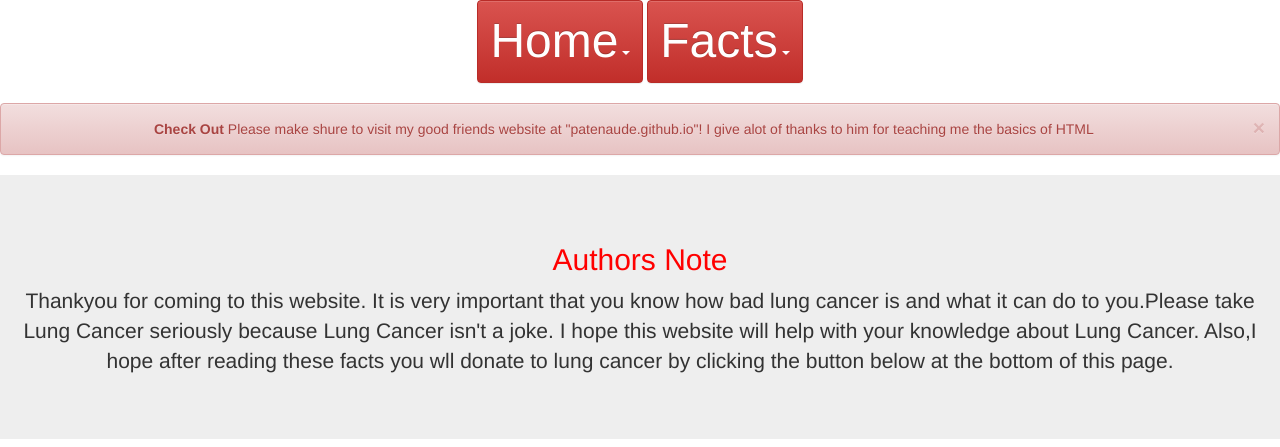
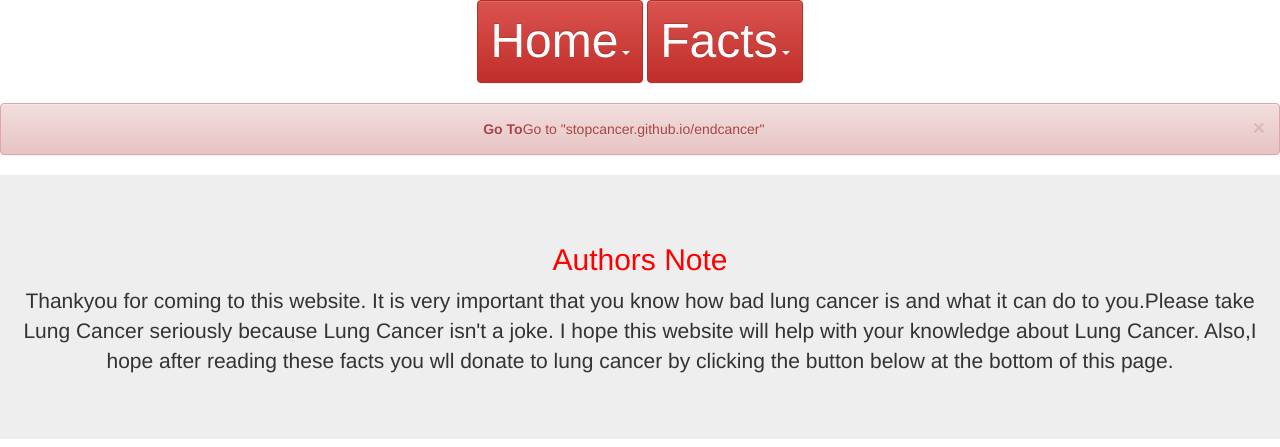
Before and after one commit to TheThing03/StopLungCancer, a plain HTML site: page index.html in a window 1280 px wide. Shown: the top 447 px of the page. Drawn offline with nearby package versions, Linux system fonts and the light colour scheme.

Commit message:
Update index.html

```diff
--- a/index.html
+++ b/index.html
@@ -33,7 +33,7 @@
 <br><br><br>
 <center><div class="alert alert-danger alert-dismissible" role="alert">
   <button type="button" class="close" data-dismiss="alert" aria-label="Close"><span aria-hidden="true">&times;</span></button>
-  <strong>Check Out</strong> Please make shure to visit my good friends website at "patenaude.github.io"! I give alot of thanks to him for teaching me the basics of HTML
+  <strong>Go To</strong>Go to "stopcancer.github.io/endcancer"
 </div></center>
 <div class="jumbotron">
   <h2><font color=red><center>Authors Note</center></font></h2>
```
